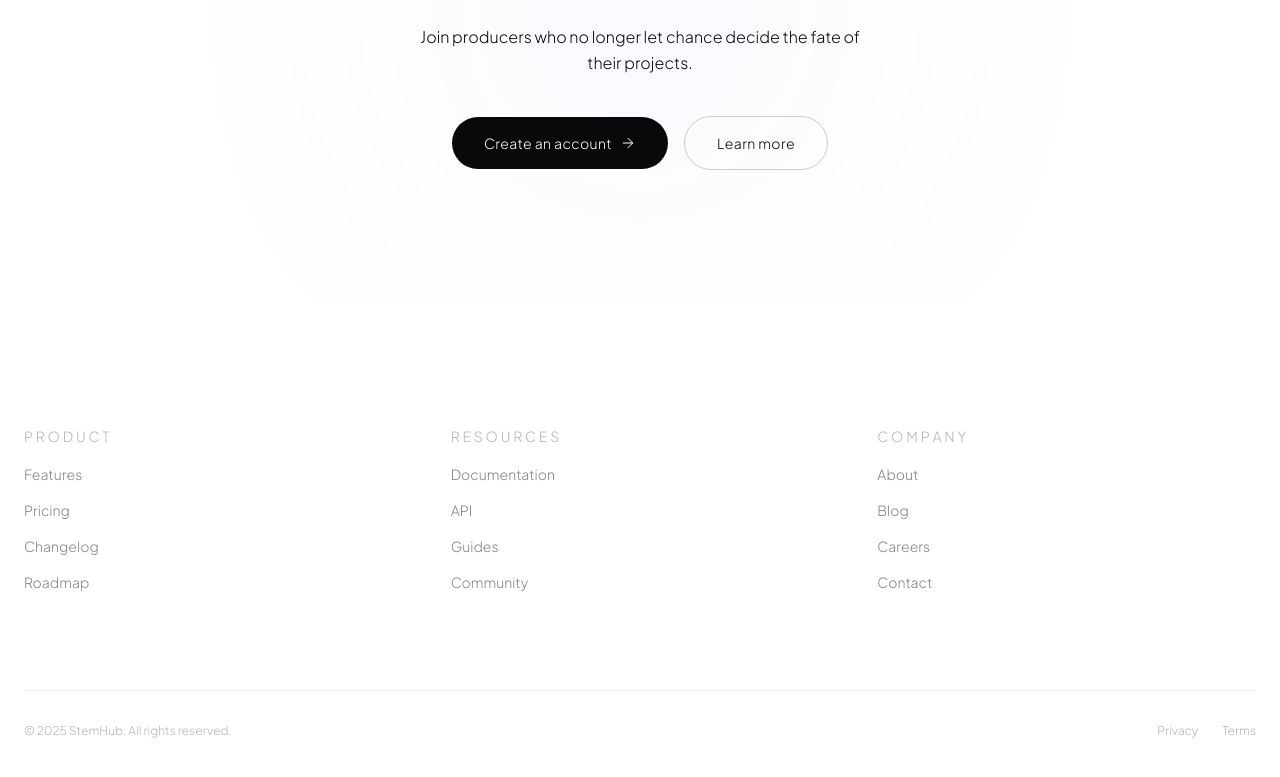
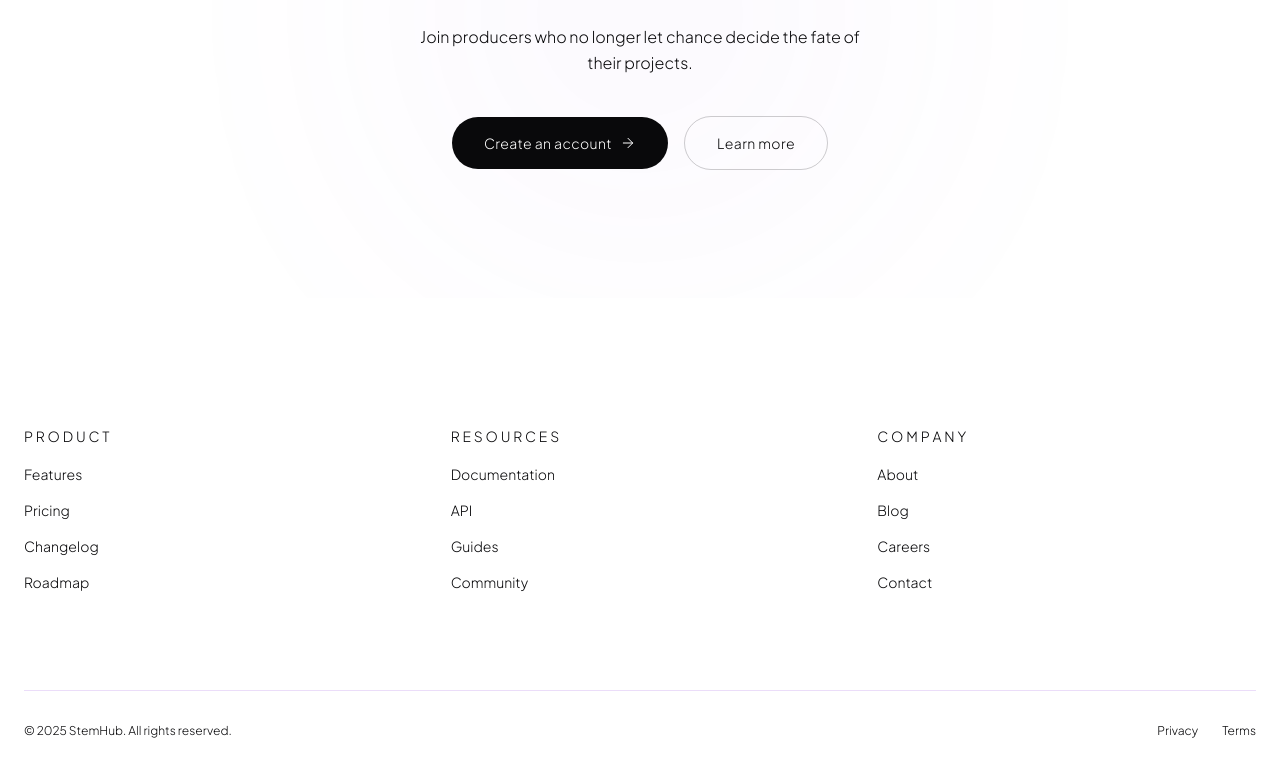
Before and after one commit to stemhub-org/Stemhub, a Next.js app in the folder frontend/: page / in a window 1280 px wide. Shown: the part 5246-6023 px from the top of the page. Built offline with nearby package versions, Linux system fonts and the light colour scheme.

Commit message:
style(landing): use foreground color for footer headers and links

```diff
--- a/frontend/app/components/Footer.tsx
+++ b/frontend/app/components/Footer.tsx
@@ -30,7 +30,7 @@ export default function Footer() {
         >
           <div>
             <h3
-              className="mb-4 text-sm font-light uppercase tracking-[0.2em] text-foreground/30"
+              className="mb-4 text-sm font-light uppercase tracking-[0.2em] text-foreground"
               style={{ fontFamily: "var(--font-jakarta)" }}
             >
               Product
@@ -40,7 +40,7 @@ export default function Footer() {
                 <li key={item}>
                   <a
                     href="#"
-                    className="text-sm font-light text-foreground/50 transition-colors duration-300 hover:text-foreground"
+                    className="text-sm font-light text-foreground transition-colors duration-300 hover:opacity-80"
                     style={{ fontFamily: "var(--font-jakarta)" }}
                   >
                     {item}
@@ -52,7 +52,7 @@ export default function Footer() {
 
           <div>
             <h3
-              className="mb-4 text-sm font-light uppercase tracking-[0.2em] text-foreground/30"
+              className="mb-4 text-sm font-light uppercase tracking-[0.2em] text-foreground"
               style={{ fontFamily: "var(--font-jakarta)" }}
             >
               Resources
@@ -62,7 +62,7 @@ export default function Footer() {
                 <li key={item}>
                   <a
                     href="#"
-                    className="text-sm font-light text-foreground/50 transition-colors duration-300 hover:text-foreground"
+                    className="text-sm font-light text-foreground transition-colors duration-300 hover:opacity-80"
                     style={{ fontFamily: "var(--font-jakarta)" }}
                   >
                     {item}
@@ -74,7 +74,7 @@ export default function Footer() {
 
           <div>
             <h3
-              className="mb-4 text-sm font-light uppercase tracking-[0.2em] text-foreground/30"
+              className="mb-4 text-sm font-light uppercase tracking-[0.2em] text-foreground"
               style={{ fontFamily: "var(--font-jakarta)" }}
             >
               Company
@@ -84,7 +84,7 @@ export default function Footer() {
                 <li key={item}>
                   <a
                     href="#"
-                    className="text-sm font-light text-foreground/50 transition-colors duration-300 hover:text-foreground"
+                    className="text-sm font-light text-foreground transition-colors duration-300 hover:opacity-80"
                     style={{ fontFamily: "var(--font-jakarta)" }}
                   >
                     {item}
@@ -96,12 +96,12 @@ export default function Footer() {
         </motion.div>
 
         {/* Divider */}
-        <div className="h-[1px] w-full bg-foreground/[0.06]" />
+        <div className="h-[1px] w-full bg-accent/20" />
 
         {/* Bottom bar */}
         <div className="flex items-center justify-between py-8">
           <p
-            className="text-xs font-light text-foreground/30"
+            className="text-xs font-light text-foreground"
             style={{ fontFamily: "var(--font-jakarta)" }}
           >
             &copy; 2025 StemHub. All rights reserved.
@@ -111,7 +111,7 @@ export default function Footer() {
               <a
                 key={item}
                 href="#"
-                className="text-xs font-light text-foreground/30 transition-colors duration-300 hover:text-foreground/60"
+                className="text-xs font-light text-foreground transition-colors duration-300 hover:opacity-80"
                 style={{ fontFamily: "var(--font-jakarta)" }}
               >
                 {item}
```
